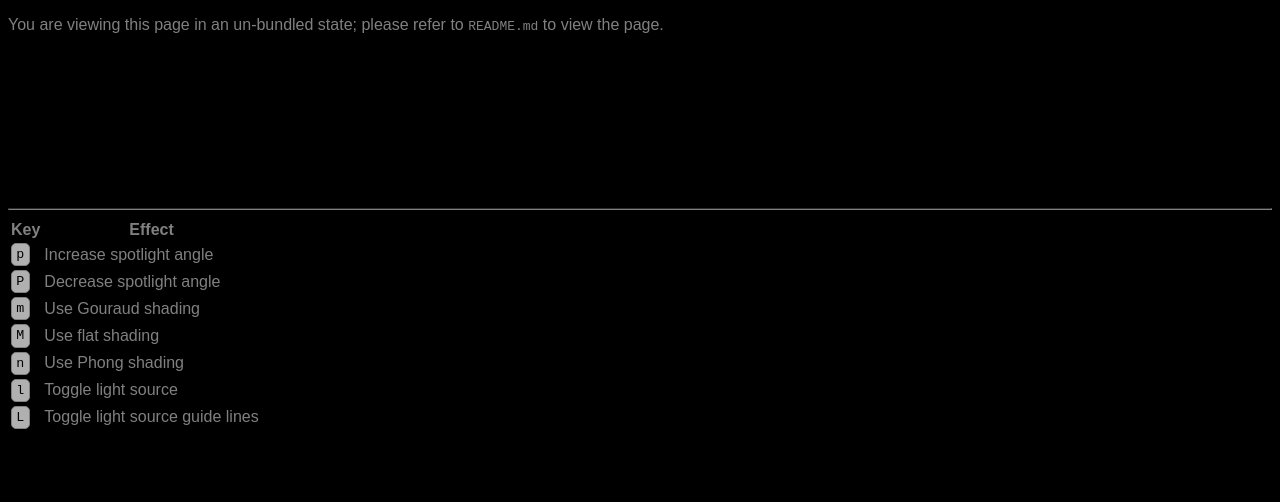
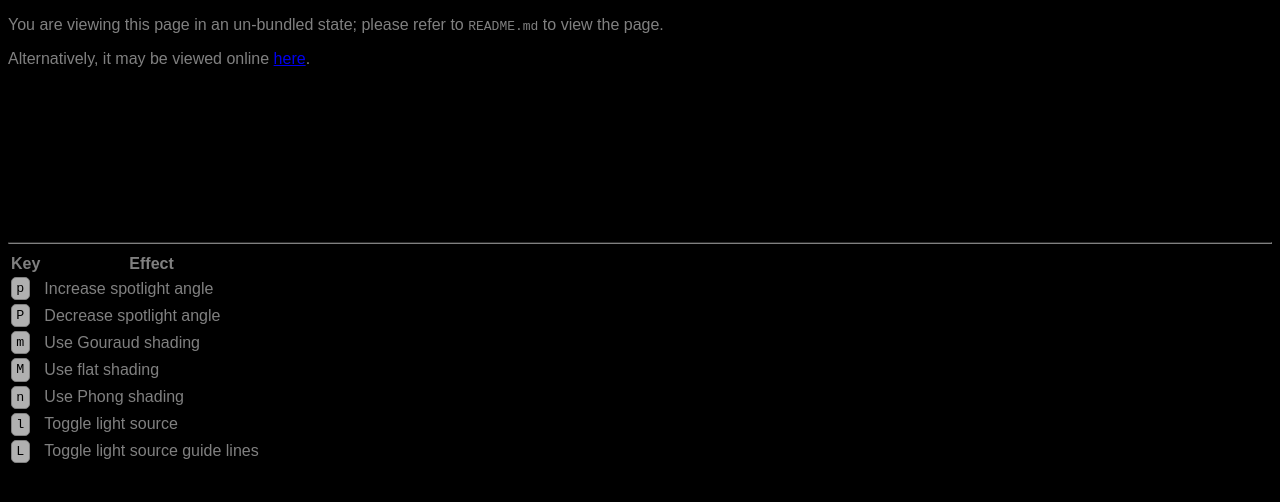
Before and after one commit to jirassimok/fictional-giggle, a website: page src/index.html in a window 1280 px wide. Drawn offline with Linux system fonts and the light colour scheme.

Commit message:
Add link to Github Pages to un-bundled index.html

```diff
--- a/src/index.html
+++ b/src/index.html
@@ -11,6 +11,8 @@
 
         <div id="unbundledErrorMessage" style="display:none;">
             <p>You are viewing this page in an un-bundled state; please refer to <code>README.md</code> to view the page.</p>
+
+            <p>Alternatively, it may be viewed online <a href="https://jirassimok.github.io/fictional-giggle/">here</a>.</p>
         </div>
 
         <canvas id="webglCanvas">
```
